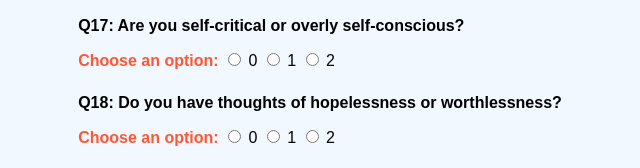
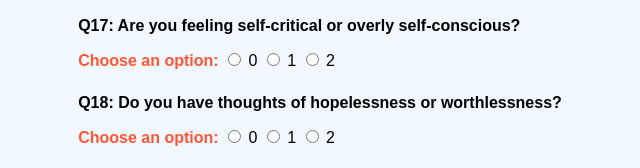
Before and after one commit to rvarjun2003/letusknow, a plain HTML site: page page4.html in a window 1280 px wide. Shown: the part 299-467 px from the top of the page, 320-960 px from the left. Drawn offline with Linux system fonts and the light colour scheme.

Commit message:
Update page4.html

```diff
--- a/page4.html
+++ b/page4.html
@@ -92,7 +92,7 @@
             </div>
 
             <div class="question-set">
-                <label for="q17">Q17: Are you self-critical or overly self-conscious?</label>
+                <label for="q17">Q17: Are you feeling self-critical or overly self-conscious?</label>
                 <div class="radio-group">
                     <span class="choose-option">Choose an option:</span>
                     <input type="radio" name="q17" value="0" required> 0
```
